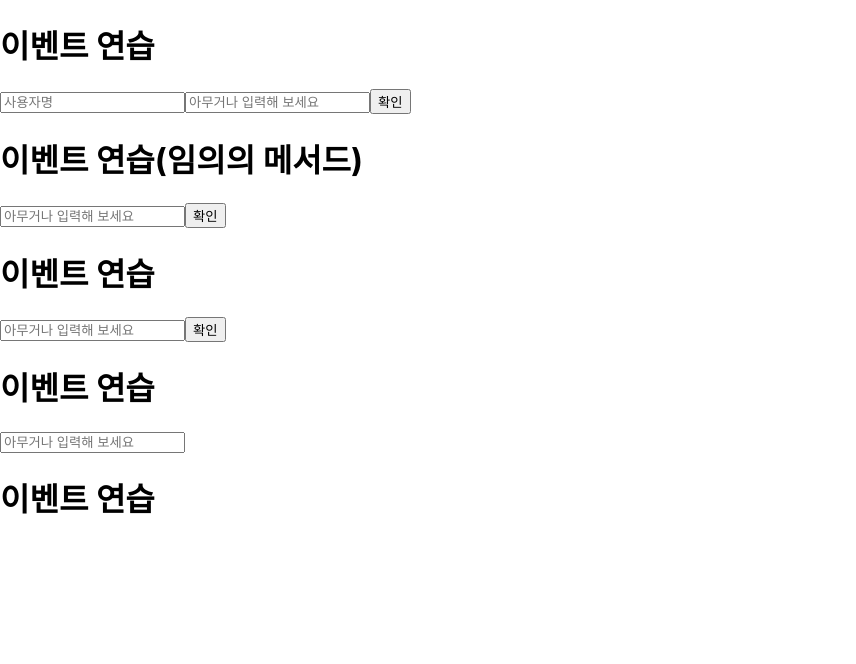
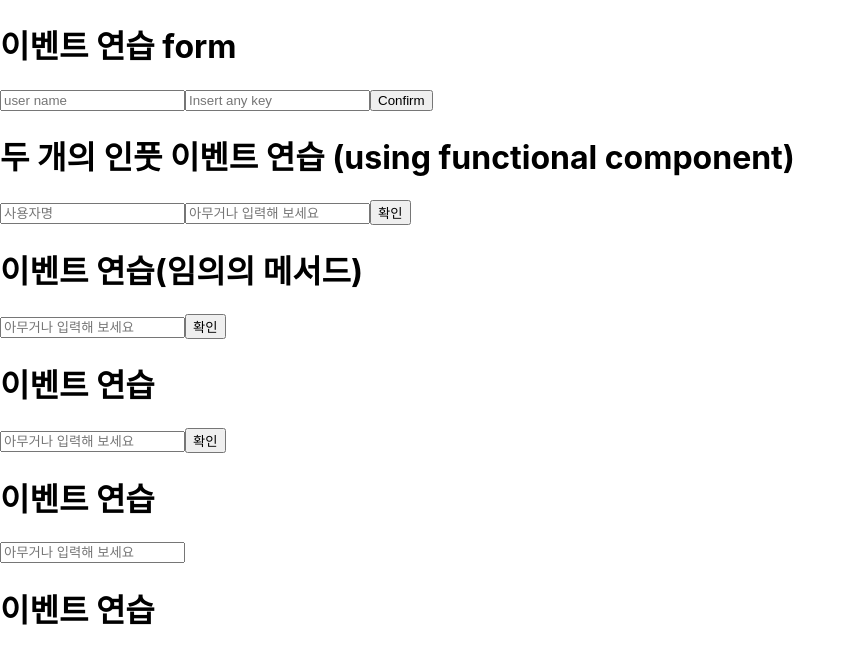
Before and after one commit to sanghyunbak/hello-react, a React (Create React App) app: page / in a window 1280 px wide. Shown: the top 664 px of the page, without its empty margins (0-856 px from the left). Built offline with nearby package versions, Linux system fonts and the light colour scheme.

Commit message:
[modify] add chapter 4 onchange event handler for functional component form

```diff
--- /dev/null
+++ b/src/chapter4_event_hendling/EventPractice_functional_component_form.js
@@ -0,0 +1,52 @@
+import {useState} from 'react';
+
+const EventPracticeFunctionalComponentForm = () => {
+  const [form, setForm] = useState({
+    username: '',
+    message: '',
+  });
+  const {username, message} = form;
+  const onChange = e => {
+    const nextForm = {
+      ...form, // 기존의 form 내용 TODO: ... operator의 의미를 잘 모르겠음... Iterable을 표현하는 것은 아닌거 같고
+      [e.target.name]: e.target.value,
+    };
+    setForm(nextForm);
+  };
+
+  const onClick = () => {
+    alert(username + ': ' + message);
+    setForm({
+      username: '',
+      message: '',
+    });
+  };
+  const onKeyPress = e => {
+    if (e.key === 'Enter') {
+      onClick();
+    }
+  };
+  return (
+      <div>
+        <h1>이벤트 연습 form</h1>
+        <input
+            type={'text'}
+            name={'username'}
+            placeholder={'user name'}
+            value={username}
+            onChange={onChange}
+        />
+        <input
+            type={'text'}
+            name={'message'}
+            placeholder={'Insert any key'}
+            value={message}
+            onChange={onChange}
+            onKeyPress={onKeyPress}
+        />
+        <button onClick={onClick}>Confirm</button>
+      </div>
+  );
+};
+
+export default EventPracticeFunctionalComponentForm;
--- a/src/chapter4_event_hendling/EventPractice_using_functional_components.js
+++ b/src/chapter4_event_hendling/EventPractice_using_functional_components.js
@@ -21,7 +21,7 @@ const EventPracticeUsingFunctionalMethod = () => {
 
   return (
       <div>
-        <h1>이벤트 연습</h1>
+        <h1>두 개의 인풋 이벤트 연습 (using functional component)</h1>
         <input
             type="text"
             name="username"
--- a/src/index.js
+++ b/src/index.js
@@ -25,10 +25,13 @@ import EventPractice_using_functional_components
   from './chapter4_event_hendling/EventPractice_using_functional_components';
 import EventPractice_using_class_components
   from './chapter4_event_hendling/EventPractice_using_class_components';
+import EventPractice_functional_component_form
+  from './chapter4_event_hendling/EventPractice_functional_component_form';
 
 const root = ReactDOM.createRoot(document.getElementById('root'));
 root.render(
     <React.StrictMode>
+      <EventPractice_functional_component_form />
       <EventPractice_using_functional_components />
       <EventPractice_using_class_components />
       <EventPracticeWithState/>
```
